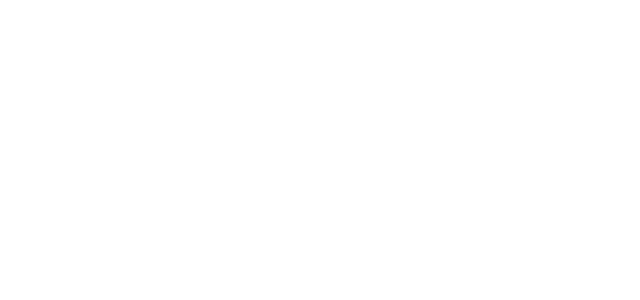
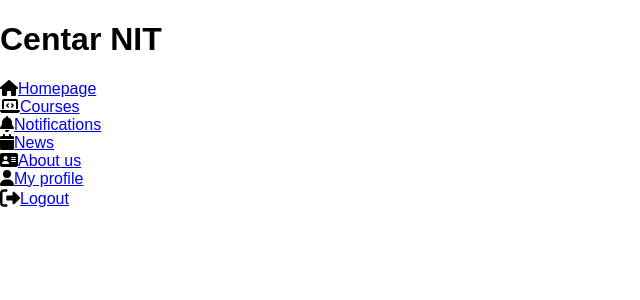
Before and after one commit to janajolovic/centar_nit, a React (Create React App) app: page / in a window 1280 px wide. Shown: the top 300 px of the page, without its empty margins (0-640 px from the left). Built offline with nearby package versions, Linux system fonts and the light colour scheme.

Commit message:
sidebar icons

```diff
--- a/package.json
+++ b/package.json
@@ -3,6 +3,11 @@
   "version": "0.1.0",
   "private": true,
   "dependencies": {
+    "@fortawesome/fontawesome-svg-core": "^6.1.1",
+    "@fortawesome/free-brands-svg-icons": "^6.1.1",
+    "@fortawesome/free-regular-svg-icons": "^6.1.1",
+    "@fortawesome/free-solid-svg-icons": "^6.1.1",
+    "@fortawesome/react-fontawesome": "^0.2.0",
     "@testing-library/jest-dom": "^5.16.4",
     "@testing-library/react": "^13.3.0",
     "@testing-library/user-event": "^13.5.0",
--- a/src/App.js
+++ b/src/App.js
@@ -2,12 +2,13 @@
 import Login from './components/Login/Login';
 import Register from './components/Register/Register';
 import {Routes, Route} from "react-router-dom";
+import Homepage from './components/Homepage/Homepage';
 
 function App() {
   return (
     <div className="App">
       <Routes>
-        <Route path="/" />
+        <Route path="/" element={<Homepage/>}/>
         <Route path="/login" element={<Login />} />
         <Route path="/register" element={<Register />} />
       </Routes>
--- /dev/null
+++ b/src/components/Homepage/Homepage.jsx
@@ -0,0 +1,11 @@
+import React from "react";
+import Sidebar from "../Sidebar/Sidebar";
+
+
+const Homepage = () => {
+    return (
+        <Sidebar/>
+    )
+}
+
+export default Homepage
--- /dev/null
+++ b/src/components/Sidebar/Sidebar.jsx
@@ -0,0 +1,40 @@
+import React from "react";
+import { Link } from "react-router-dom";
+import { FontAwesomeIcon } from "@fortawesome/react-fontawesome";
+const Sidebar = () => {
+  return (
+    <div>
+      <h1 style={{ color: "black" }}>Centar NIT</h1>
+      <div>
+      <FontAwesomeIcon icon="fa-solid fa-house" />
+        <Link to="/">Homepage</Link>
+      </div>
+      <div>
+      <FontAwesomeIcon icon="fa-solid fa-laptop-code" />
+        <Link to="/">Courses</Link>
+      </div>
+      <div>
+        <FontAwesomeIcon icon="fa-solid fa-bell" />
+        <Link to="/">Notifications</Link>
+      </div>
+      <div>
+        <FontAwesomeIcon icon="fa-solid fa-calendar" />
+        <Link to="/">News</Link>
+      </div>
+      <div>
+        <FontAwesomeIcon icon="fa-solid fa-address-card" />
+        <Link to="/">About us</Link>
+      </div>
+      <div>
+        <FontAwesomeIcon icon="fa-solid fa-user" />
+        <Link to="/">My profile</Link>
+      </div>
+      <div>
+        <FontAwesomeIcon icon={["fas", "fa-right-from-bracket"]} size="lg" />
+        <Link to="/">Logout</Link>
+      </div>
+    </div>
+  );
+};
+
+export default Sidebar;
--- a/src/index.js
+++ b/src/index.js
@@ -2,6 +2,7 @@
 import ReactDOM from 'react-dom/client';
 import App from './App';
 import {BrowserRouter} from "react-router-dom"
+import "./library/fontawesome"
 
 const root = ReactDOM.createRoot(document.getElementById('root'));
 root.render(
--- /dev/null
+++ b/src/library/fontawesome.js
@@ -0,0 +1,29 @@
+import { library } from "@fortawesome/fontawesome-svg-core";
+// import { fab } from "@fortawesome/free-brands-svg-icons";
+// import {
+//   faFacebookF,
+//   faGooglePlus,
+//   faLinkedinIn,
+//   faRightFromBracket
+// } from "@fortawesome/free-brands-svg-icons";
+import { fas } from "@fortawesome/free-solid-svg-icons";
+import {
+  faRightFromBracket,
+  faBell,
+  faAddressCard,
+  faUser,
+  faHome,
+  faCalendar,
+  faLaptopCode
+} from "@fortawesome/free-solid-svg-icons";
+
+library.add(
+    faLaptopCode,
+  fas,
+  faRightFromBracket,
+  faHome,
+  faBell,
+  faAddressCard,
+  faUser,
+  faCalendar
+);
```
Also changed, not shown: src/components/Homepage/Homepage.css (added), src/components/Sidebar/Sidebar.css (added), 1 other file (tests, documents, lock files or other folders).
